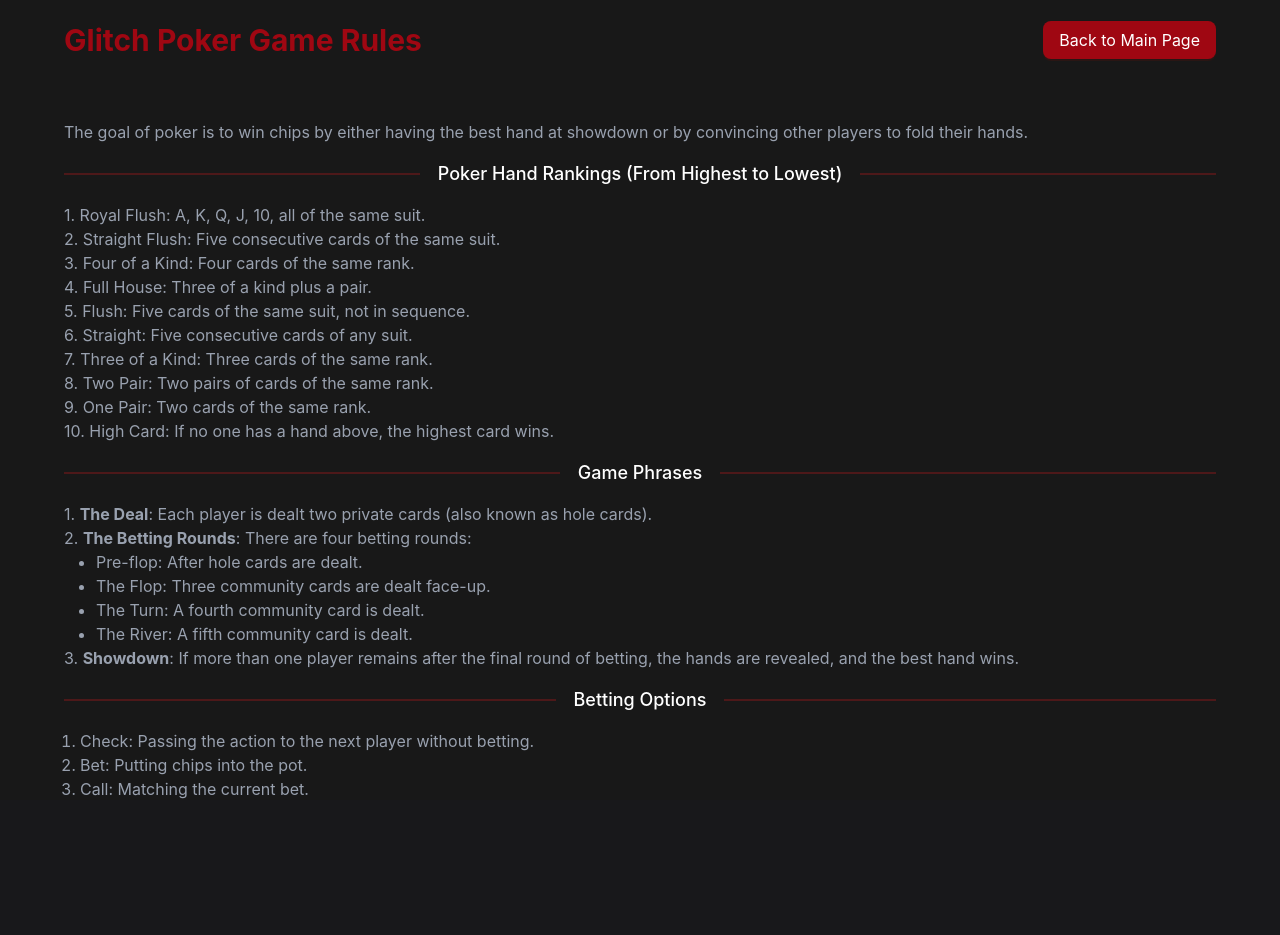
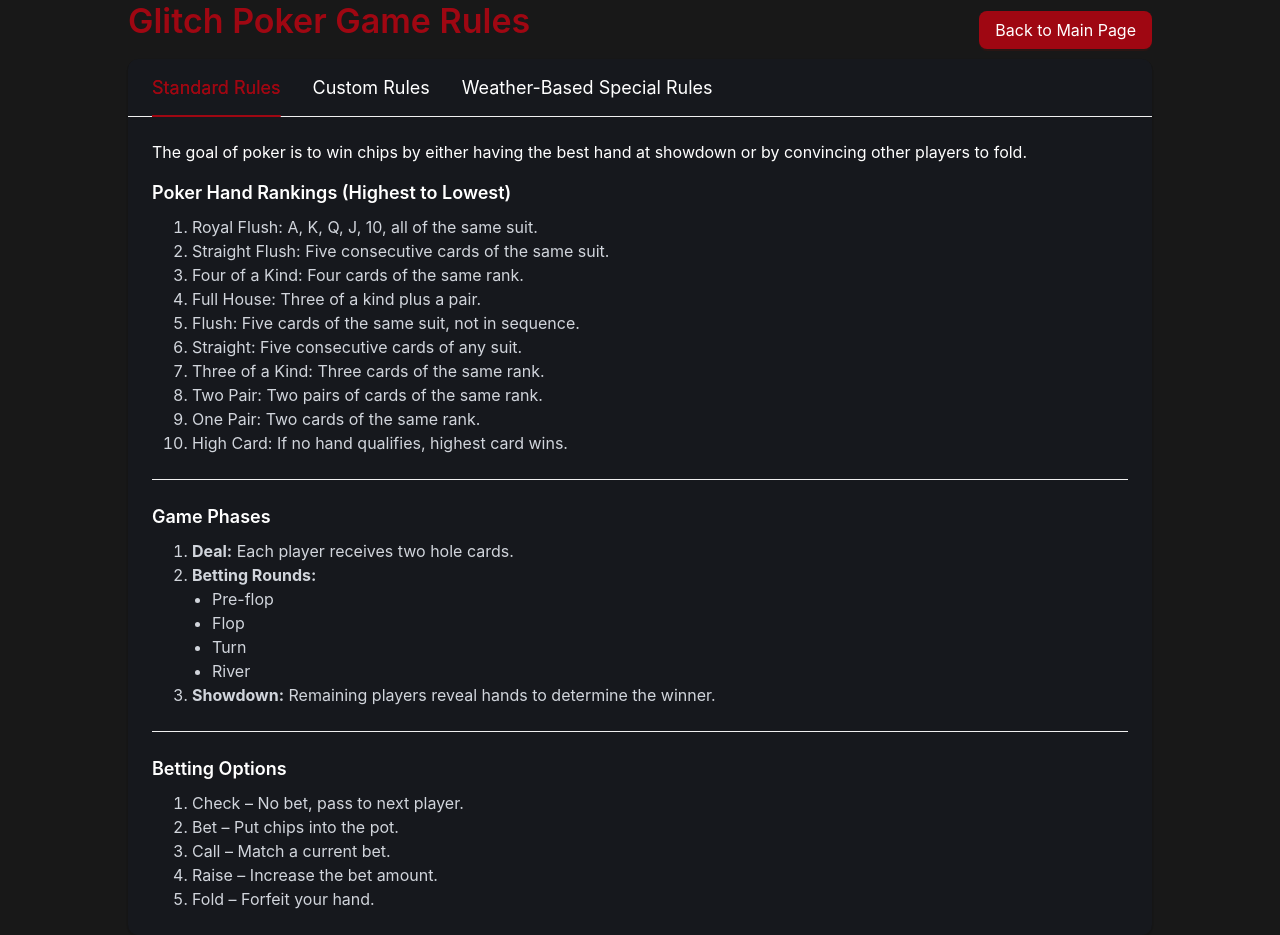
Before and after one commit to GlichPoker/Glich_Poker_Frontend, a Next.js app: page /main/game-rule in a window 1280 px wide. Before the commit the page ends 800 px from the top, so only its background shows below. Built offline with nearby package versions, Linux system fonts and the light colour scheme; sample sign-in values are in the browser's storage; what @ant-design/nextjs-registry would draw is missing.

Commit message:
add explanation for custom and weather-based special rules

```diff
--- a/app/components/game/preGameLayout.tsx
+++ b/app/components/game/preGameLayout.tsx
@@ -8,7 +8,7 @@ import { useState } from 'react';
 import { getApiDomain } from '@/utils/domain';
 import VoteMap from '@/components/game/voting/voteMap';
 import StartVoteButton from '@/components/game/voting/startVoteButton';
-import { GameSettings } from "@/types/round";
+
 
 interface PreGameLayoutProps {
     lobbyId: string;
--- a/app/main/game-rule/page.tsx
+++ b/app/main/game-rule/page.tsx
@@ -1,12 +1,21 @@
 "use client";
 import "@ant-design/v5-patch-for-react-19";
 import React, { useEffect, useState } from "react";
-import { Button, Divider, message } from "antd";
+import { Button, Card, Typography, message, Divider } from "antd";
 import { useRouter } from "next/navigation";
+
+const { Title, Paragraph } = Typography;
+
+const tabList = [
+    { key: "standard", label: "Standard Rules" },
+    { key: "custom", label: "Custom Rules" },
+    { key: "weather", label: "Weather-Based Special Rules" },
+];
 
 const GameRule: React.FC = () => {
     const router = useRouter();
     const [isAuthorized, setIsAuthorized] = useState<boolean | null>(null);
+    const [activeTabKey, setActiveTabKey] = useState<string>("standard");
 
     useEffect(() => {
         const token = localStorage.getItem("token");
@@ -18,73 +27,119 @@ const GameRule: React.FC = () => {
         }
     }, [router]);
 
-    if (isAuthorized === null) {
+    if (isAuthorized === null) return null;
 
-        return null;
-    }
+    const contentList: Record<string, React.ReactNode> = {
+        standard: (
+            <div className="text-gray-300 space-y-6">
+                <Paragraph>
+                    The goal of poker is to win chips by either having the best hand at showdown or by convincing other players to fold.
+                </Paragraph>
+                <div>
+                    <Title level={5} className="!text-white">Poker Hand Rankings (Highest to Lowest)</Title>
+                    <ul className="list-decimal pl-5 !ml-10">
+                        <li>Royal Flush: A, K, Q, J, 10, all of the same suit.</li>
+                        <li>Straight Flush: Five consecutive cards of the same suit.</li>
+                        <li>Four of a Kind: Four cards of the same rank.</li>
+                        <li>Full House: Three of a kind plus a pair.</li>
+                        <li>Flush: Five cards of the same suit, not in sequence.</li>
+                        <li>Straight: Five consecutive cards of any suit.</li>
+                        <li>Three of a Kind: Three cards of the same rank.</li>
+                        <li>Two Pair: Two pairs of cards of the same rank.</li>
+                        <li>One Pair: Two cards of the same rank.</li>
+                        <li>High Card: If no hand qualifies, highest card wins.</li>
+                    </ul>
+                </div>
+                <Divider />
+                <div>
+                    <Title level={5} className="!text-white !mt-5">Game Phases</Title>
+                    <ol className="list-decimal pl-5 space-y-2 !ml-10">
+                        <li>
+                            <b>Deal:</b> Each player receives two hole cards.
+                        </li>
+                        <li>
+                            <b>Betting Rounds:</b>
+                            <ul className="list-disc pl-5 mt-1 !ml-5">
+                                <li>Pre-flop</li>
+                                <li>Flop</li>
+                                <li>Turn</li>
+                                <li>River</li>
+                            </ul>
+                        </li>
+                        <li>
+                            <b>Showdown:</b> Remaining players reveal hands to determine the winner.
+                        </li>
+                    </ol >
+                </div >
+                <Divider />
+                <div>
+                    <Title level={5} className="!text-white">Betting Options</Title>
+                    <ul className="list-decimal pl-5 !ml-10">
+                        <li>Check – No bet, pass to next player.</li>
+                        <li>Bet – Put chips into the pot.</li>
+                        <li>Call – Match a current bet.</li>
+                        <li>Raise – Increase the bet amount.</li>
+                        <li>Fold – Forfeit your hand.</li>
+                    </ul>
+                </div>
+            </div >
+        ),
+        custom: (
+            <div className="text-gray-300 space-y-6">
+                <Paragraph className="text-sm text-gray-400">
+                    Custom rules are configured when you <b>create a lobby</b>.
+                </Paragraph>
+
+                <div>
+                    <Title level={5} className="!text-white">Winner Rule</Title>
+                    <ul className="list-disc pl-5 !ml-5">
+                        <li><b>High Card Wins:</b> Traditional rule – highest hand wins.</li>
+                        <li><b>Low Card Wins:</b> Lowest ranked hand wins (e.g. 7-5-4-3-2 beats 9-8-6-5-4).</li>
+                    </ul>
+                </div>
+                <div>
+                    <Title level={5} className="!text-white !mt-5">Hand Rank Type</Title>
+                    <ul className="list-disc pl-5 !ml-5">
+                        <li><b>Default:</b> Uses standard hand ranking.</li>
+                        <li><b>Reverse:</b> Low-value hands beat higher ones.</li>
+                        <li><b>Custom:</b> Host defines custom hand ranking order.</li>
+                    </ul>
+                </div>
+            </div>
+        ),
+        weather: (
+            <div className="text-gray-300 space-y-6">
+                <Paragraph>Special rules are initially determined based on the <b>lobby host's location</b>.
+                    Before the game starts, players can <b>vote</b> to change the weather (and the rule).</Paragraph>
+                <ul className="list-disc pl-5 !ml-5">
+                    <li><b>SUNNY:</b> Bluff once every 5 rounds; big blind increases by 5% every third round.</li>
+                    <li><b>RAINY:</b> Exchange one card from your hand once per round.</li>
+                    <li><b>SNOWY:</b> Receive 3 hole cards instead of 2.</li>
+                    <li><b>CLOUDY:</b> Two community cards remain hidden until showdown.</li>
+                    <li><b>DEFAULT:</b> No weather rule is applied.</li>
+                </ul>
+            </div>
+        ),
+    };
 
     return (
-        <div className="w-screen h-screen flex justify-center bg-[#181818] overflow-auto">
-            <div className="w-[90%] h-dvh">
+        <div className="min-h-screen bg-[#181818] text-white px-4 py-10 flex justify-center">
+            <div className="w-full max-w-5xl">
+                <div className="flex justify-between items-center mb-6">
+                    <Title level={2} className="!text-red-800">Glitch Poker Game Rules</Title>
+                    <Button type="primary" onClick={() => router.push("/main")}>Back to Main Page</Button>
+                </div>
 
-                {/* title and back to main button */}
-                <section>
-                    <div className="h-20 flex justify-between items-center">
-                        <h1 className="text-red-800 text-3xl font-bold">Glitch Poker Game Rules</h1>
-                        <Button type="primary" onClick={() => router.push("/main")}>Back to Main Page</Button>
-                    </div>
-                </section>
-
-                {/* poker game rules */}
-                <section className="!mt-10">
-                    <p className=" text-gray-400">
-                        The goal of poker is to win chips by either having the best hand at
-                        showdown or by convincing other players to fold their hands.
-                    </p>
-                </section>
-                <Divider className="!border-red-900 font-bold">Poker Hand Rankings (From Highest to Lowest)</Divider>
-                <section>
-                    <ul className="text-gray-400">
-                        <li>1. Royal Flush: A, K, Q, J, 10, all of the same suit.</li>
-                        <li>2. Straight Flush: Five consecutive cards of the same suit.</li>
-                        <li>3. Four of a Kind: Four cards of the same rank.</li>
-                        <li>4. Full House: Three of a kind plus a pair.</li>
-                        <li>5. Flush: Five cards of the same suit, not in sequence.</li>
-                        <li>6. Straight: Five consecutive cards of any suit.</li>
-                        <li>7. Three of a Kind: Three cards of the same rank.</li>
-                        <li>8. Two Pair: Two pairs of cards of the same rank.</li>
-                        <li>9. One Pair: Two cards of the same rank.</li>
-                        <li>10. High Card: If no one has a hand above, the highest card wins.</li>
-                    </ul>
-                </section>
-                <Divider className="!border-red-900 font-bold">Game Phrases</Divider>
-                <section className="text-gray-400">
-                    <p>
-                        1. <b>The Deal</b>: Each player is dealt two private cards (also known as hole cards).
-                    </p>
-                    <p>
-                        2. <b>The Betting Rounds</b>: There are four betting rounds:
-                    </p>
-                    <ul className="!pl-8 list-disc">
-                        <li>Pre-flop: After hole cards are dealt.</li>
-                        <li>The Flop: Three community cards are dealt face-up.</li>
-                        <li>The Turn: A fourth community card is dealt.</li>
-                        <li>The River: A fifth community card is dealt.</li>
-                    </ul>
-                    <p>
-                        3. <b>Showdown</b>: If more than one player remains after the final round of betting, the hands are revealed, and the best hand wins.
-                    </p>
-                </section>
-                <Divider className="!border-red-900 font-bold">Betting Options</Divider>
-                <section>
-                    <ul className="list-decimal !pl-4 text-gray-400">
-                        <li>Check: Passing the action to the next player without betting.</li>
-                        <li>Bet: Putting chips into the pot.</li>
-                        <li>Call: Matching the current bet.</li>
-                        <li>Raise: Increasing the bet.</li>
-                        <li>Fold: Discarding the hand and forfeiting the round.</li>
-                    </ul>
-                </section>
+                <Card
+                    variant="borderless"
+                    className="bg-[#1f1f1f] text-white shadow-none rounded-lg"
+                    tabList={tabList}
+                    activeTabKey={activeTabKey}
+                    onTabChange={(key) => setActiveTabKey(key)}
+                    tabProps={{ size: "large" }}
+                >
+                    {contentList[activeTabKey]}
+                </Card>
             </div>
         </div>
     );
```
Also changed, not shown: app/components/game/voting/voteMap.tsx (+16 -3 lines).
